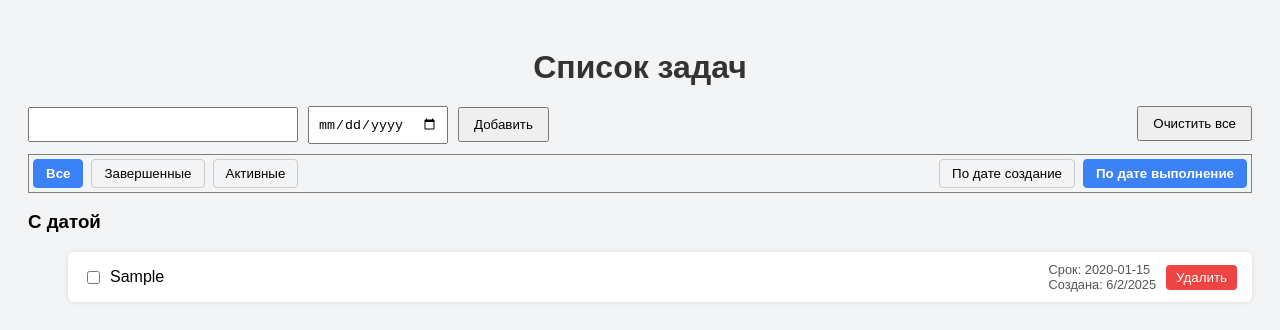
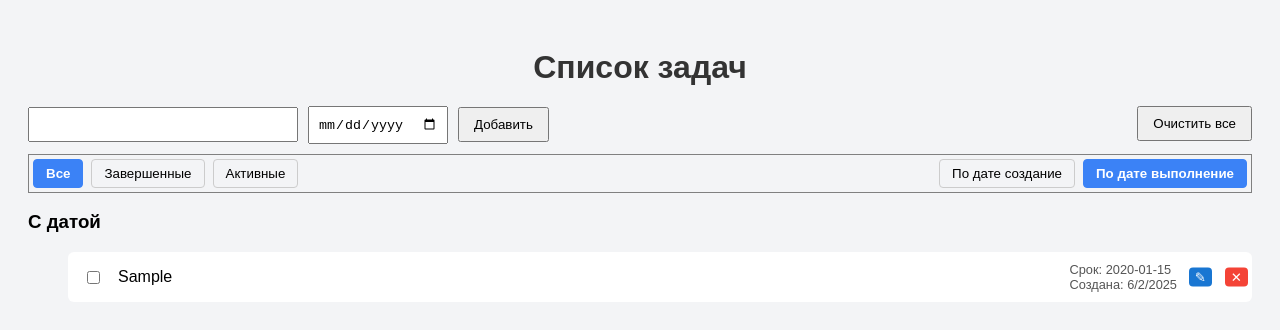
Before and after one commit to Laos22/todoApp, a React (Vite) app: page / in a window 1280 px wide. Both pictures are taken after typing "Sample", "2020-01-15" into the empty fields and a click on the button "Добавить". Shown: the top 330 px of the page. Built offline with nearby package versions, Linux system fonts and the light colour scheme.

Commit message:
add dragAndDrop

```diff
--- a/package.json
+++ b/package.json
@@ -11,6 +11,7 @@
   },
   "dependencies": {
     "@dnd-kit/core": "^6.3.1",
+    "@dnd-kit/utilities": "^3.2.2",
     "react": "^19.1.0",
     "react-dom": "^19.1.0"
   },
--- a/src/App.jsx
+++ b/src/App.jsx
@@ -42,7 +42,6 @@ function App() {
 
   const onDelete = (id) => {
     dispach({type: 'DELETE_TASK', payload: id})
-    console.log("Удалено: " + id);
   }
 
   const clearAll = () => {
@@ -55,12 +54,29 @@ function App() {
 
   const onToggle = (id) => {
   dispach({type: 'TOGGLE_TASK', payload: id})
-  console.log("Toggle" + id)
   };
 
-  const onDragEnd = () => {
+  const handleDragEnd = (event) => {
+    console.log("Drag")
+    const { active, over } = event;
 
+    if (!over) return; // если не попал ни в какую зону — ничего не делаем
+
+    // const fromId = active.id;
+    const toZone = over.id;
+
+    if (toZone === "no-date") {
+  const draggedTask = tasks.find(t => t.id === active.id);
+  if (draggedTask?.dueDate) {
+    dispach({ type: "DELETE_DUE_DATE", payload: active.id });
+    console.log("Перетаскиваем:", draggedTask.title, "в зону:", toZone);
   }
+}
+
+    if (toZone === "with-date") {
+      // Пока ничего не делаем, можно позже добавить выбор даты
+    }
+  };
 
 
 
@@ -112,7 +128,7 @@ function App() {
       sortType={sortType}
       setSortType={setSortType}
       />
-      <DndContext onDragEnd={onDragEnd}>
+      <DndContext onDragEnd={handleDragEnd}>
           <TaskList
           tasksNoDate={filterNoDate}
           tasks={sortTaskList}
--- a/src/Components/Task.jsx
+++ b/src/Components/Task.jsx
@@ -1,19 +1,99 @@
+import { useDraggable } from "@dnd-kit/core";
 
 const Task = ({task, onDelete, onToggle}) => {
     const className = task.completed ? "task completed" : "task";
+    const { attributes, listeners, setNodeRef, transform, transition } = useDraggable({ id: task.id });
+
     return (
-    <li className={className} key={task.id}>
+    <li className={className}
+    key={task.id}
+    ref={setNodeRef}
+    {...attributes}
+    style={{
+      position: 'relative',
+      transform: transform ? `translate3d(${transform.x}px, ${transform.y}px, 0)` : undefined,
+      transition,
+      zIndex: transform ? 999 : 'auto',
+      boxShadow: transform ? '0 4px 12px rgba(0, 0, 0, 0.2)' : 'none',
+      borderRadius: '6px',
+    }}
+    >
+      <div
+        {...listeners}
+        style={{
+          display: 'flex',
+          alignItems: 'center',
+          justifyContent: 'space-between',
+          gap: '8px',
+          width: '100%',
+        }}
+      >
+        <div style={{ display: 'flex', alignItems: 'center', gap: '8px' }}>
           <input
             type="checkbox"
             checked={task.completed}
             onChange={() => onToggle(task.id)}
           />
-      <span style={{ flex: 1 }}>{task.title}</span>
-      <div style={{ display: "flex", flexDirection: "column", marginLeft: "10px", marginRight: "10px", fontSize: "0.8rem", color: "#555" }}>
+          <span>{task.title}</span>
+        </div>
+        <div style={{
+          display: "flex",
+          alignItems: "center",
+          gap: "10px",
+          fontSize: "0.8rem",
+          color: "#555",
+          paddingRight: "60px" // отступ для кнопок
+        }}>
+          <div style={{ display: "flex", flexDirection: "column" }}>
             <span>Срок: {task.dueDate}</span>
             <span>Создана: {new Date(task.createdAt).toLocaleDateString()}</span>
           </div>
-      <button onClick={() => onDelete(task.id)}>Удалить</button>
+        </div>
+      </div>
+      <button
+        onClick={(e) => {
+          e.stopPropagation();
+          e.nativeEvent.stopImmediatePropagation();
+          onDelete(task.id);
+        }}
+        style={{
+          position: 'absolute',
+          top: '50%',
+          transform: 'translateY(-50%)',
+          right: '4px',
+          backgroundColor: '#f44336',
+          color: 'white',
+          border: 'none',
+          padding: '2px 6px',
+          borderRadius: '4px',
+          cursor: 'pointer',
+          zIndex: 1000,
+        }}
+      >
+        ✕
+      </button>
+      <button
+        onClick={(e) => {
+          e.stopPropagation();
+          e.nativeEvent.stopImmediatePropagation();
+          alert("Редактировать пока не реализовано");
+        }}
+        style={{
+          position: 'absolute',
+          top: '50%',
+          transform: 'translateY(-50%)',
+          right: '40px',
+          backgroundColor: '#1976d2',
+          color: 'white',
+          border: 'none',
+          padding: '2px 6px',
+          borderRadius: '4px',
+          cursor: 'pointer',
+          zIndex: 1000,
+        }}
+      >
+        ✎
+      </button>
     </li>
   )
 }
--- a/src/Components/TaskList.jsx
+++ b/src/Components/TaskList.jsx
@@ -1,9 +1,31 @@
 import Task from "./Task";
+import { useDroppable } from "@dnd-kit/core";
 
 const TaskList = ({ tasks, tasksNoDate, onDelete, onToggle }) => {
+
+  // Компонент-зона для задач С ДАТОЙ
+const WithDateDrop = ({ children }) => {
+  // Хук useDroppable сообщает dnd-kit, что этот div — зона приёма
+  // id должен быть уникальным — мы задаём "with-date"
+  const { setNodeRef } = useDroppable({ id: "with-date" });
+
+  // setNodeRef — функция, которую мы привязываем к DOM-элементу
+  // Именно этот div будет "реальной зоной", куда можно что-то перетащить
+  return <div ref={setNodeRef}>{children}</div>;
+};
+
+// Компонент-зона для задач БЕЗ ДАТЫ
+const NoDateDrop = ({ children }) => {
+  // Тоже самое, но другой идентификатор — "no-date"
+  const { setNodeRef } = useDroppable({ id: "no-date" });
+
+  // Теперь dnd-kit знает: если задача попадёт в эту зону — это зона "no-date"
+  return <div ref={setNodeRef}>{children}</div>;
+};
   return (
     <div>
-      {tasksNoDate && tasksNoDate.length > 0 && (
+      <NoDateDrop>
+        {tasksNoDate && tasksNoDate.length > 0 && (
         <>
           <h3>Без даты</h3>
           <ul>
@@ -13,8 +35,10 @@ const TaskList = ({ tasks, tasksNoDate, onDelete, onToggle }) => {
           </ul>
         </>
       )}
+      </NoDateDrop>
 
-      {tasks && tasks.length > 0 && (
+      <WithDateDrop>
+        {tasks && tasks.length > 0 && (
         <>
           <h3>С датой</h3>
           <ul>
@@ -24,6 +48,7 @@ const TaskList = ({ tasks, tasksNoDate, onDelete, onToggle }) => {
           </ul>
         </>
       )}
+      </WithDateDrop>
     </div>
   );
 };
--- a/src/taskReducer.js
+++ b/src/taskReducer.js
@@ -1,3 +1,5 @@
+import Task from "./Components/Task";
+
 export const taskReducer = (state, action) => {
     switch (action.type) {
         case 'ADD_TASK':
@@ -9,10 +11,18 @@ export const taskReducer = (state, action) => {
                 createdAt: new Date().toISOString()
             }];
         case 'DELETE_TASK':
+            console.log("Удаляем задачу - " + action.payload)
             return state.filter(task => task.id !== action.payload);
 
         case 'DELETE_ALL':
             return [];
+
+        case 'DELETE_DUE_DATE':
+            return state.map(task =>
+                task.id === action.payload
+                    ? {...task, dueDate: "" }
+                    : task
+            );
 
         case 'TOGGLE_TASK':
             return state.map(task =>
```
Also changed, not shown: 1 other file (tests, documents, lock files or other folders). Lines whose indentation alone changed are shown as unchanged.
